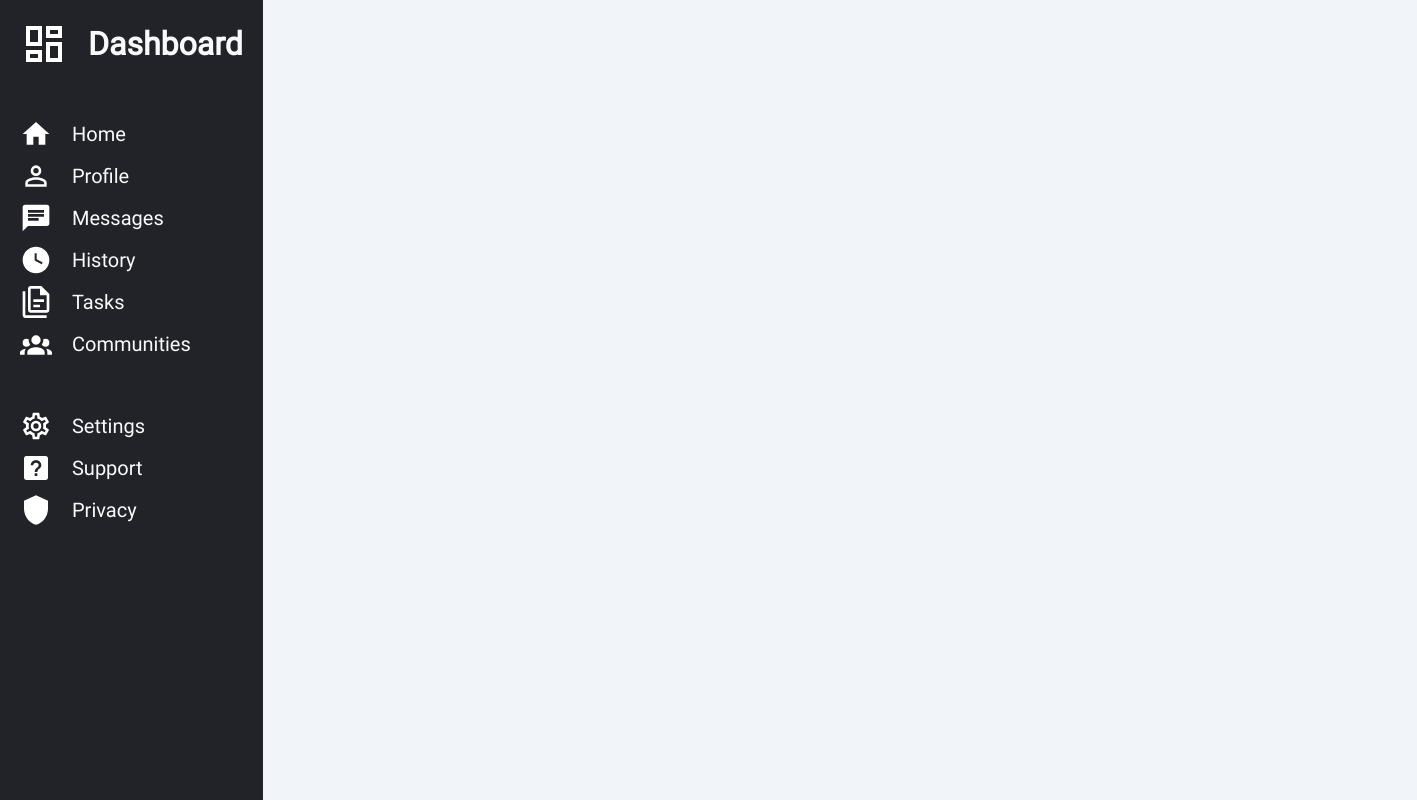
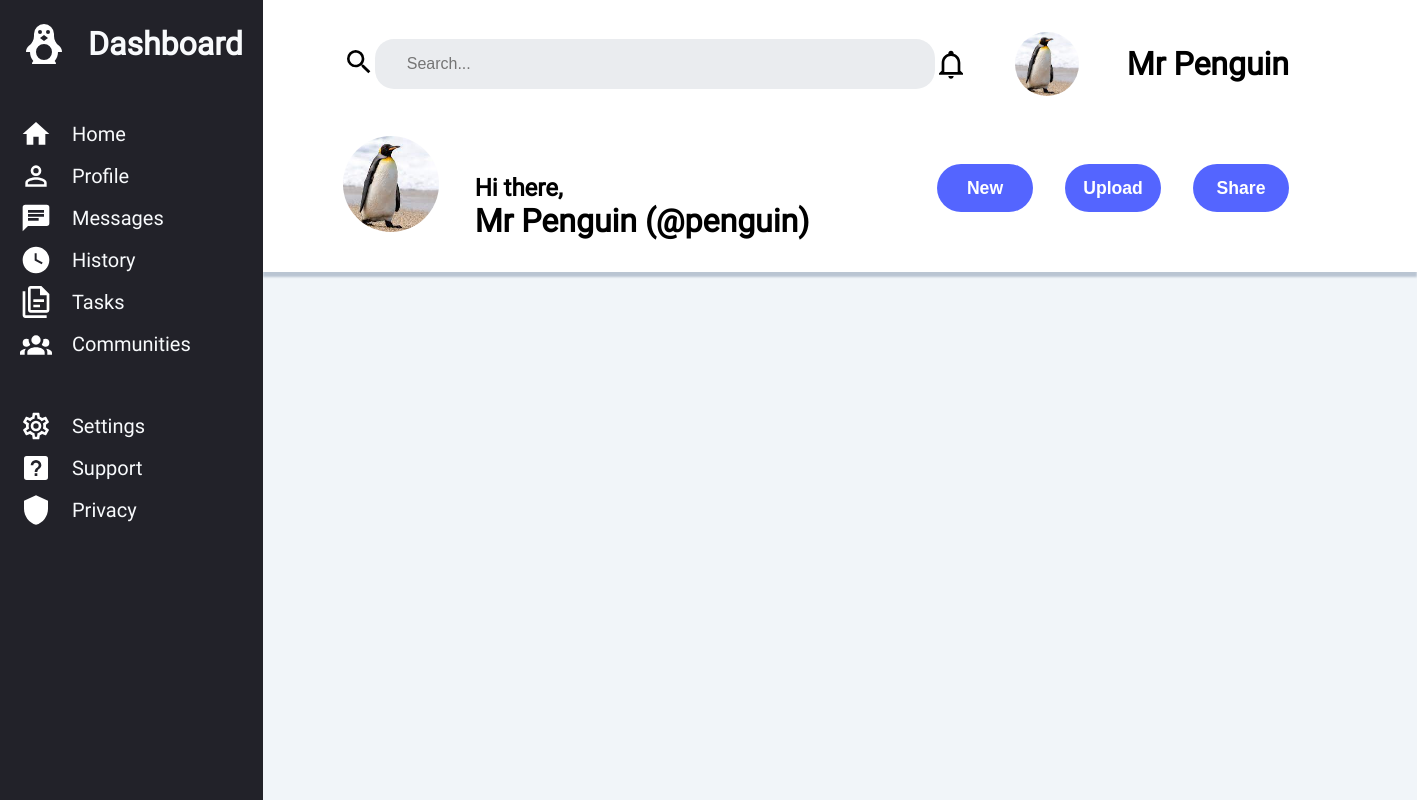
Before and after one commit to Purpleboxe/Admin-Dashboard, a plain HTML site: page index.html in a window 1280 px wide. Shown: the whole page, 1417 px wide, since content can reach past the window. Drawn offline with Linux system fonts and the light colour scheme.

Commit message:
Add a header

```diff
--- a/index.html
+++ b/index.html
@@ -3,21 +3,47 @@
 <head>
     <meta charset="UTF-8">
     <meta name="viewport" content="width=device-width, initial-scale=1.0">
-    <title>Admin Dashboard</title>
+    <title>Penguin Dashboard</title>
     <link rel="stylesheet" href="styles.css">
-    <link rel="icon" href="Resources/Svgs/view-dashboard-outline.svg">
+    <link rel="icon" href="Resources/Svgs/penguin.svg">
 </head>
 <body>
     <div class="dashboard">
         <header class="header">
-
+            <div class="top">
+                <div class="search">
+                    <label for="search">
+                        <img src="Resources/Svgs/magnify.svg" alt="search">
+                    </label>
+                    <input type="text" name="search" id="search" placeholder="Search...">
+                </div>
+                <div class="account">
+                    <img src="Resources/Svgs/bell-outline.svg" alt="" class="bell">
+                    <div class="profile"></div>
+                    <h1>Mr Penguin</h1>
+                </div>
+            </div>
+            <div class="bottom">
+                <div class="account-big">
+                    <div class="profile-big"></div>
+                    <div class="profile-greeting">
+                        <p class="greeting">Hi there,</p>
+                        <p class="name">Mr Penguin (@penguin)</p>
+                    </div>
+                </div>
+                <div class="buttons">
+                    <button class="btn">New</button>
+                    <button class="btn">Upload</button>
+                    <button class="btn">Share</button>
+                </div>
+            </div>
         </header>
         <div class="main-content">
 
         </div>
         <div class="sidebar">
             <div class="logo">
-                <img src="Resources/Svgs/view-dashboard-outline.svg" alt="logo">
+                <img src="Resources/Svgs/penguin.svg" alt="logo">
                 <h1>Dashboard</h1>
             </div>
 
--- a/styles.css
+++ b/styles.css
@@ -10,8 +10,7 @@ html {
 
 body {
     background-color: #f1f5f9;
-    display: grid;
-    grid-template-columns: auto 1fr;
+    height: 100vh;
 }
 
 @font-face {
@@ -19,16 +18,132 @@ body {
     src: url(Resources/Roboto-Regular.ttf);
 }
 
+.dashboard {
+    display: grid;
+    grid-template-columns: auto 1fr;
+    grid-template-rows: auto 1fr;
+    grid-template-areas:
+    'sidebar header'
+    'sidebar content';
+}
+
 /* Header */
 
 .header {
     background-color: white;
+    grid-area: header;
+    padding: 2rem 5rem;
+    box-shadow: 0 5px 2px #bac5d2;
+}
+
+.top {
+    display: grid;
+    grid-template-columns: 1fr max-content;
+    margin-bottom: 2.5rem;
+}
+
+.search {
+    display: flex;
+    align-items: center;
+}
+
+#search {
+    background-color: #eaecef;
+    outline-color: #6b778b;
+    border: 0;
+    border-radius: 1.2rem;
+    padding: 1rem 2rem;
+    font-size: 1rem;
+    width: 35rem;
+}
+
+.search img {
+    height: 2rem;
+    cursor: pointer;
+}
+
+.bell {
+    height: 2rem;
+    cursor: pointer;
+}
+
+.account {
+    margin-right: 3rem;
+    display: flex;
+    align-items: center;
+}
+
+.account h1 {
+    display: inline-block;
+}
+
+.profile {
+    height: 4rem;
+    width: 4rem;
+    border-radius: 50%;
+    background: url(Resources/Profile.jpg) center / cover no-repeat;
+    cursor: pointer;
+    margin: 0 3rem;
+}
+
+.profile-big {
+    height: 6rem;
+    width: 6rem;
+    border-radius: 50%;
+    background: url(Resources/Profile.jpg) center / cover no-repeat;
+    display: inline-block;
+}
+
+.profile-greeting {
+    display: inline-block;
+    margin-left: 2rem;
+}
+
+.greeting {
+    font-weight: bold;
+    font-size: 1.5rem;
+}
+
+.name {
+    font-weight: bolder;
+    font-size: 2rem;
+}
+
+.bottom {
+    display: grid;
+    grid-template-columns: auto 1fr;
+}
+
+.buttons {
+    display: flex;
+    align-items: center;
+    justify-content: end;
+    margin-right: 3rem;
+    gap: 2rem;
+}
+
+.btn {
+    background-color: #5465FF;
+    color: white;
+    font-weight: bold;
+    border: 0;
+    width: 6rem;
+    height: 3rem;
+    font-size: 1.1rem;
+    border-radius: 5rem;
+    transition: 0.2s;
+}
+
+.btn:hover {
+    background-color: #788BFF;
+    cursor: pointer;
 }
 
 /* Main Content */
 
 .main-content {
-
+    grid-area: content;
+    padding: 2rem;
 }
 
 /* Sidebar */
@@ -38,6 +153,7 @@ body {
     background-color: #222229;
     color: #f8fafc;
     padding: 20px;
+    grid-area: sidebar;
 }
 
 .logo {
@@ -65,11 +181,12 @@ ul > li {
     place-content: start;
     cursor: pointer;
     margin: 10px 0px;
+    transition: 0.05s;
 }
 
 ul > li:hover {
     text-decoration: underline;
-    background-color: #131B23;
+    background-color: #10171e;
 }
 
 ul > li img {
```
Also changed, not shown: Resources/Profile.jpg (added), Resources/Svgs/bell-outline.svg (added), Resources/Svgs/magnify.svg (added), Resources/Svgs/penguin.svg (added), Resources/Svgs/view-dashboard-outline.svg (deleted).
